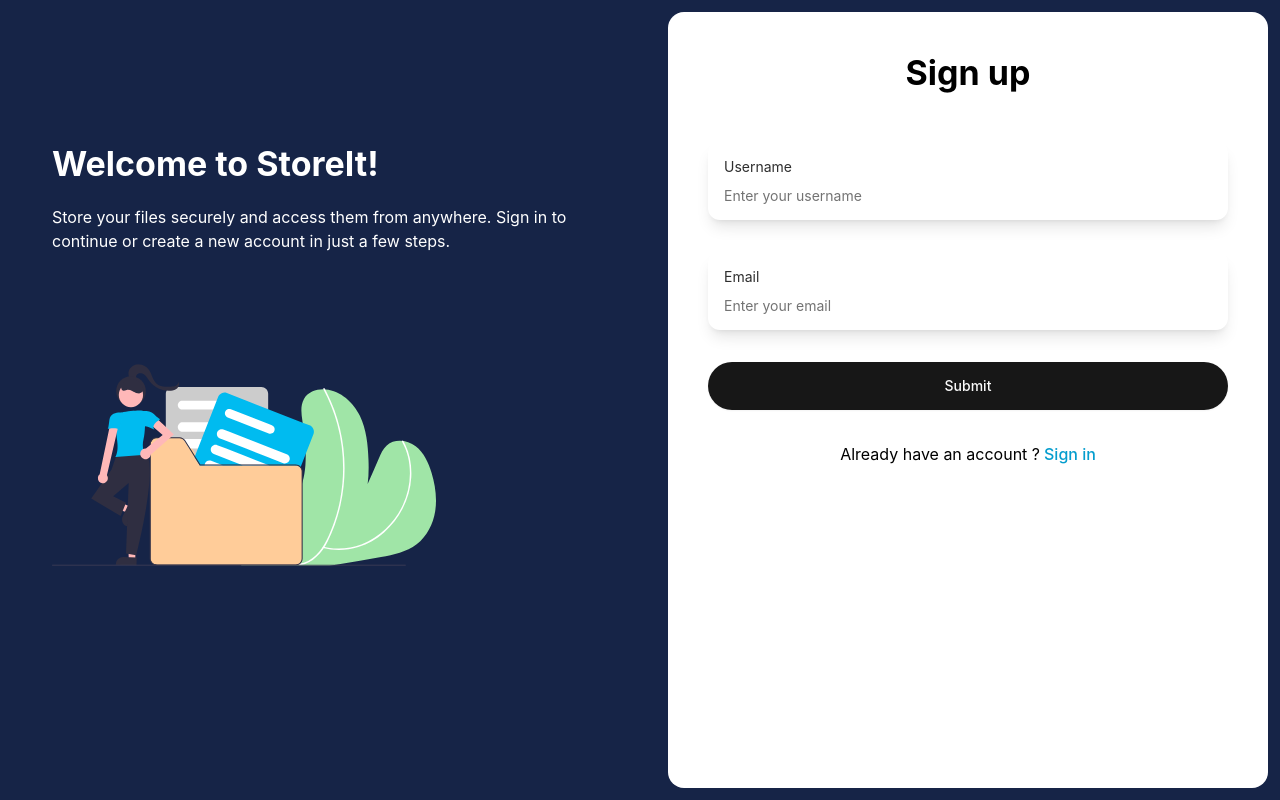
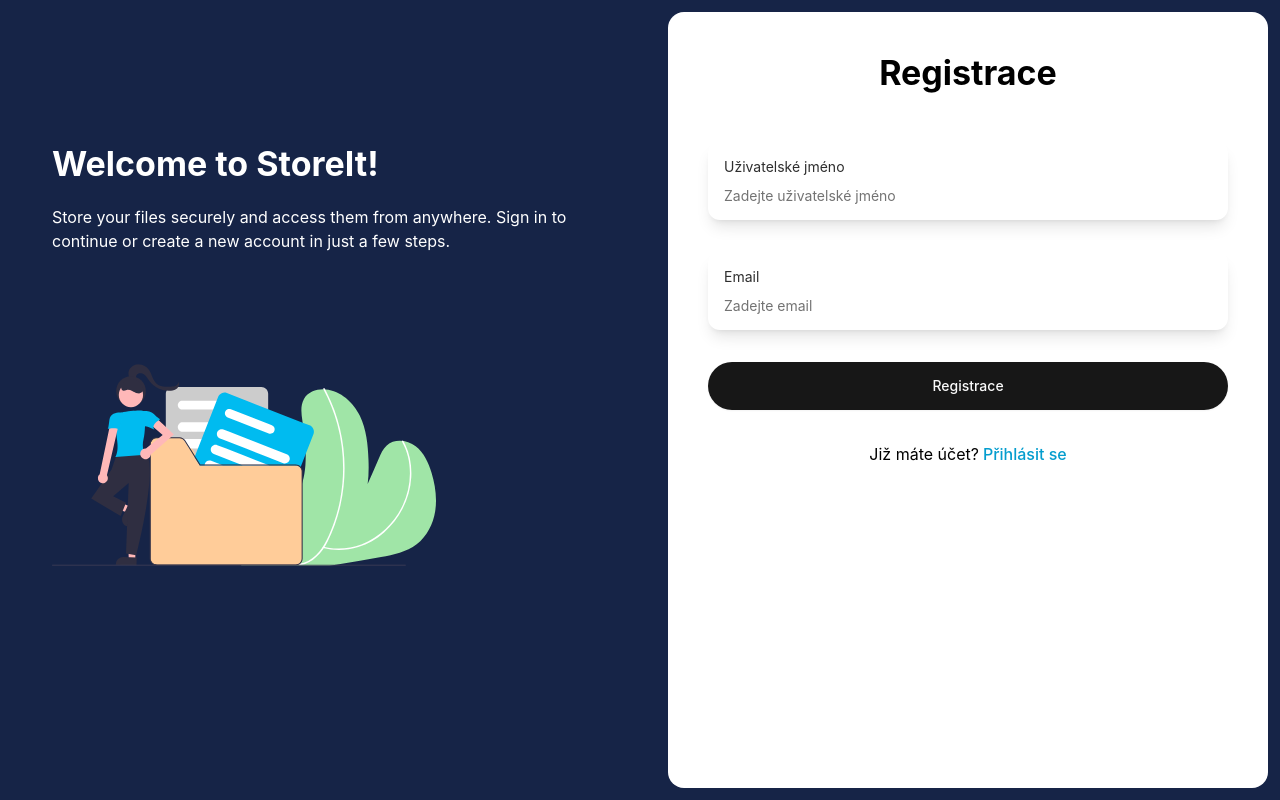
Before and after one commit to janszotkowski/store-it, a Next.js app: page /sign-up in a window 1280 px wide. Built offline with nearby package versions, Linux system fonts and the light colour scheme.

Commit message:
refactor(AuthForm): přidání podpory pro onSubmitSuccess a onSubmitError, vylepšení validace a úprava komponenty pro vstupní pole

```diff
--- a/components/auth/AuthForm.tsx
+++ b/components/auth/AuthForm.tsx
@@ -2,7 +2,7 @@
 
 import * as React from 'react';
 import { zodResolver } from '@hookform/resolvers/zod';
-import { useForm } from 'react-hook-form';
+import { useForm, Control } from 'react-hook-form';
 import { z } from 'zod';
 import { Button } from '@/components/ui/button';
 import { Form, FormControl, FormField, FormItem, FormLabel, FormMessage } from '@/components/ui/form';
@@ -13,24 +13,62 @@ type FormType = 'sign-in' | 'sign-up';
 
 type AuthFormProps = {
     type: FormType;
-};
+} & Partial<{
+    onSubmitSuccess: () => void;
+    onSubmitError: (error: string) => void;
+}>;
 
 const authFormSchema = (formType: FormType) => {
     return z.object({
-        email: z.string().email(),
-        userName: formType === 'sign-up' ? z.string().min(2).max(50) : z.string().optional()
+        email: z.string().email('Neplatný formát emailu'),
+        userName: formType === 'sign-up'
+            ? z.string()
+                .min(2, 'Uživatelské jméno musí mít alespoň 2 znaky')
+                .max(50, 'Uživatelské jméno může mít maximálně 50 znaků')
+            : z.string().optional()
     });
 };
+
+type FormInputFieldProps = {
+    label: string;
+    name: 'email' | 'userName';
+    placeholder: string;
+    control: Control<{
+        email: string;
+        userName?: string;
+    }>;
+};
+
+const FormInputField = React.memo<FormInputFieldProps>((props: FormInputFieldProps) => (
+    <FormField
+        control={props.control}
+        name={props.name}
+        render={({ field }) => (
+            <FormItem>
+                <div className={'!shad-form-item'}>
+                    <FormLabel className={'!shad-form-label'}>{props.label}</FormLabel>
+                    <FormControl>
+                        <Input
+                            className={'!shad-input'}
+                            placeholder={props.placeholder}
+                            {...field}
+                        />
+                    </FormControl>
+                </div>
+                <FormMessage className={'!shad-form-message'} />
+            </FormItem>
+        )}
+    />
+));
+
+FormInputField.displayName = 'FormInputField';
 
 export const AuthForm: React.FC<AuthFormProps> = (props: AuthFormProps): React.ReactElement => {
     const [isLoading, setIsLoading] = React.useState(false);
     const [errorMessage, setErrorMessage] = React.useState<string | undefined>();
 
-    React.useEffect(() => {
-        setErrorMessage(undefined);
-    }, []);
+    const formSchema = React.useMemo(() => authFormSchema(props.type), [props.type]);
 
-    const formSchema = authFormSchema(props.type);
     const form = useForm<z.infer<typeof formSchema>>({
         resolver: zodResolver(formSchema),
         defaultValues: {
@@ -39,60 +77,59 @@ export const AuthForm: React.FC<AuthFormProps> = (props: AuthFormProps): React.R
         }
     });
 
-    const onSubmit = (values: z.infer<typeof formSchema>): void => {
-        // Do something with the form values.
-        // ✅ This will be type-safe and validated.
-        console.log(values);
-        setIsLoading(true);
-    };
+    React.useEffect(() => {
+        setErrorMessage(undefined);
+        form.reset();
+    }, [props.type, form]);
+
+    const onSubmit = React.useCallback(async (values: z.infer<typeof formSchema>) => {
+        try {
+            setIsLoading(true);
+            setErrorMessage(undefined);
+
+            await new Promise<void>((resolve) => {
+                window.setTimeout(() => {
+                    console.log('Odeslaná data:', values);
+                    resolve();
+                }, 1000);
+            });
+
+            props.onSubmitSuccess?.();
+        } catch (error) {
+            const errorMsg = error instanceof Error ? error.message : 'Došlo k chybě';
+            setErrorMessage(errorMsg);
+            props.onSubmitError?.(errorMsg);
+        } finally {
+            setIsLoading(false);
+        }
+    // eslint-disable-next-line react-hooks/exhaustive-deps
+    }, [props.onSubmitSuccess, props.onSubmitError]);
+
+    const isSignIn = props.type === 'sign-in';
+    const titleText = isSignIn ? 'Přihlášení' : 'Registrace';
+    const linkText = isSignIn ? 'Registrovat se' : 'Přihlásit se';
+    const questionText = isSignIn ? 'Nemáte ještě účet?' : 'Již máte účet?';
 
     return (
         <Form {...form}>
             <h1 className={'h1 mb-12 mx-auto w-max'}>
-                {props.type === 'sign-in' ? 'Sign in' : 'Sign up'}
+                {titleText}
             </h1>
             <form onSubmit={form.handleSubmit(onSubmit)} className={'space-y-8'}>
-                {
-                    props.type == 'sign-up' &&
-                    <FormField
+                {!isSignIn && (
+                    <FormInputField
+                        label="Uživatelské jméno"
+                        name="userName"
+                        placeholder="Zadejte uživatelské jméno"
                         control={form.control}
-                        name={'userName'}
-                        render={({field}) => (
-                            <FormItem>
-                                <div className={'!shad-form-item'}>
-                                    <FormLabel className={'!shad-form-label'}>Username</FormLabel>
-                                    <FormControl>
-                                        <Input
-                                            className={'!shad-input'}
-                                            placeholder={'Enter your username'}
-                                            {...field}
-                                        />
-                                    </FormControl>
-                                </div>
-                                <FormMessage className={'!shad-form-message'}/>
-                            </FormItem>
-                        )}
                     />
-                }
+                )}
 
-                <FormField
+                <FormInputField
+                    label="Email"
+                    name="email"
+                    placeholder="Zadejte email"
                     control={form.control}
-                    name={'email'}
-                    render={({field}) => (
-                        <FormItem>
-                            <div className={'!shad-form-item'}>
-                                <FormLabel className={'!shad-form-label'}>Email</FormLabel>
-                                <FormControl>
-                                    <Input
-                                        className={'!shad-input'}
-                                        placeholder={'Enter your email'}
-                                        {...field}
-                                    />
-                                </FormControl>
-                            </div>
-                            <FormMessage className={'!shad-form-message'}/>
-                        </FormItem>
-                    )}
                 />
 
                 <Button
@@ -100,23 +137,20 @@ export const AuthForm: React.FC<AuthFormProps> = (props: AuthFormProps): React.R
                     className={'rounded-4xl p-6 w-full cursor-pointer transition-all'}
                     disabled={isLoading}
                 >
-                    Submit
+                    {isLoading ? 'Načítání...' : titleText}
                 </Button>
 
-                {
-                    errorMessage &&
-                    <p className={'error-message'}>* {errorMessage}</p>
-                }
+                {errorMessage && (
+                    <p className={'error-message text-red-500'}>* {errorMessage}</p>
+                )}
 
                 <div className={'flex justify-center'}>
-                    <p>
-                        {props.type === 'sign-in' ? 'Don\'t have an account ?' : 'Already have an account ?'}
-                    </p>
+                    <p>{questionText}</p>
                     <Link
                         className={'ml-1 font-medium text-blue-60 hover:text-blue-80'}
-                        href={props.type === 'sign-in' ? '/sign-up' : '/sign-in'}
+                        href={isSignIn ? '/sign-up' : '/sign-in'}
                     >
-                        {props.type === 'sign-in' ? 'Sign up' : 'Sign in'}
+                        {linkText}
                     </Link>
                 </div>
             </form>
```
